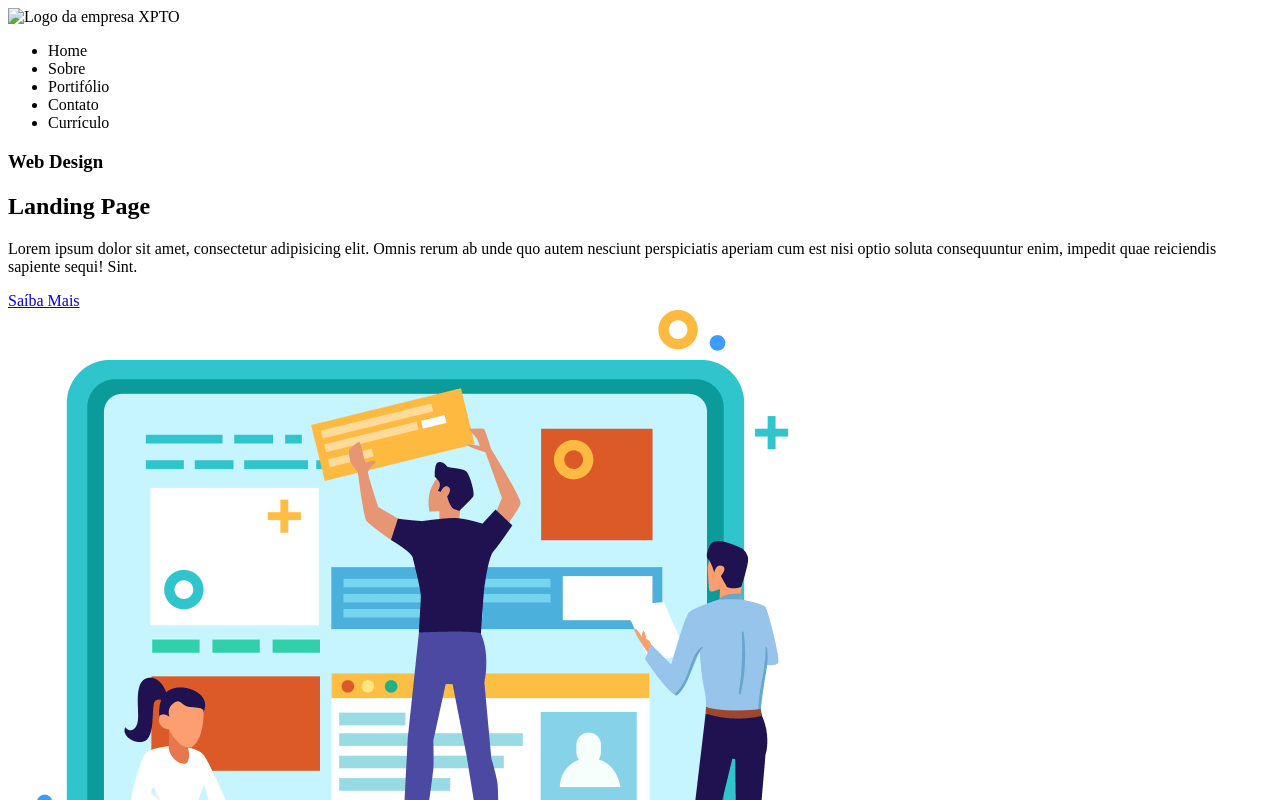
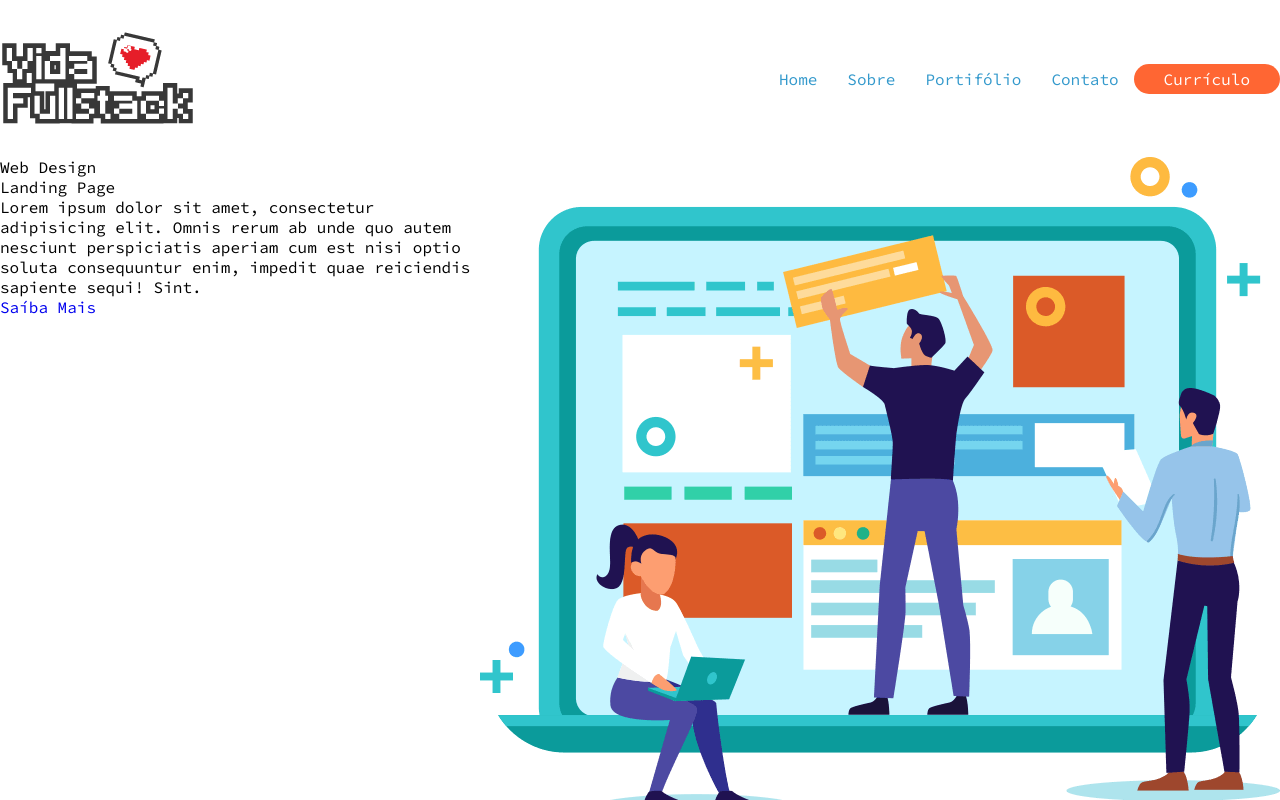
Before and after one commit to arel18/Langing-page, a plain HTML site: page index.html in a window 1280 px wide. Shown: the top 800 px of the page. Drawn offline with Linux system fonts and the light colour scheme; files whose address does not match are found by name.

Commit message:
Refatorando
Refatorando o código

```diff
--- /dev/null
+++ b/assets/css/buttons.css
@@ -0,0 +1,9 @@
+.btn{
+  padding: 5px 30px;
+  border-radius: 20px;
+}
+
+.btn.btn-laranja {
+  background: #ff6633;
+  color: #fff;
+}
--- /dev/null
+++ b/assets/css/header.css
@@ -0,0 +1,17 @@
+header section{
+
+  justify-content: space-between;
+  align-items: center;
+}
+
+header nav ul{
+  display: flex;
+  flex-direction: row;
+  align-items: center;
+  list-style: none;
+}
+
+header nav ul li a{
+  padding: 15px;
+  color: #3399cc;
+}
--- /dev/null
+++ b/assets/css/style.css
@@ -0,0 +1,30 @@
+/* Font */
+@import url('https://fonts.googleapis.com/css2?family=Montserrat:wght@900&family=Source+Code+Pro:wght@200;300;400&display=swap');
+/* component */
+@import "./header.css";
+@import "./buttons.css";
+
+/* Reset Css */
+*{
+  margin: 0;
+  padding: 0;
+  border: 0;
+  font-size: 100%;
+  font: inherit;
+  font-family: 'Montserrat', sans-serif;
+  font-family: 'Source Code Pro', monospace;
+  vertical-align: baseline;
+  text-decoration: none;
+}
+
+.container {
+  width: 1024;
+  margin: 30px auto;
+  display: flex;
+  flex-direction: column;
+}
+
+.row{
+  display: flex;
+  flex-direction: row;
+}
--- a/index.html
+++ b/index.html
@@ -4,28 +4,51 @@
   <meta charset="UTF-8">
   <meta name="viewport" content="width=device-width, initial-scale=1.0">
   <title>Meu Site</title>
+  <link rel="stylesheet" href="./assets/css/style.css">
 </head>
 <body>
   <!--Header-->
-  <header>
-    <img src="./assets/imagens/logo.png" alt="Logo da empresa XPTO">
+  <header class="container">
+    <section class="row">
+      <img src="./assets/imagens/logo.png" alt="Logo da empresa XPTO">
     <!--Menu do site-->
     <nav>
       <ul>
-        <li>Home</li>
-        <li>Sobre</li>
-        <li>Portifólio</li>
-        <li>Contato</li>
-        <li>Currículo</li>
+        <li>
+          <a href="#">
+            Home
+          </a>
+        </li>
+        <li>
+          <a href="#">
+            Sobre
+          </a>
+        </li>
+        <li>
+          <a href="#">
+            Portifólio
+          </a>
+        </li>
+        <li>
+          <a href="#">
+            Contato
+          </a>
+        </li>
+        <li>
+          <a href="#" class="btn btn-laranja">
+            Currículo
+          </a>
+        </li>
       </ul>
     </nav>
+    </section>
     <!--Menu do site-->
   </header>
   <!--End Header-->
 <!--Container-->
-  <main>
+  <main class="container">
     <!--Section conteúdo do Site-->
-    <section>
+    <section class="row">
       <!--Coneúdo de texto sobre o site-->
       <article>
          <h1>Web Design</h1>
```
Also changed, not shown: assets/imagens/logo-facebook.png (added), assets/imagens/logo-insta.png (added), assets/imagens/logo-twitter.png (added), assets/imagens/logo.png (added), assets/imagens/pessoas-construindo-pc.png (added).
